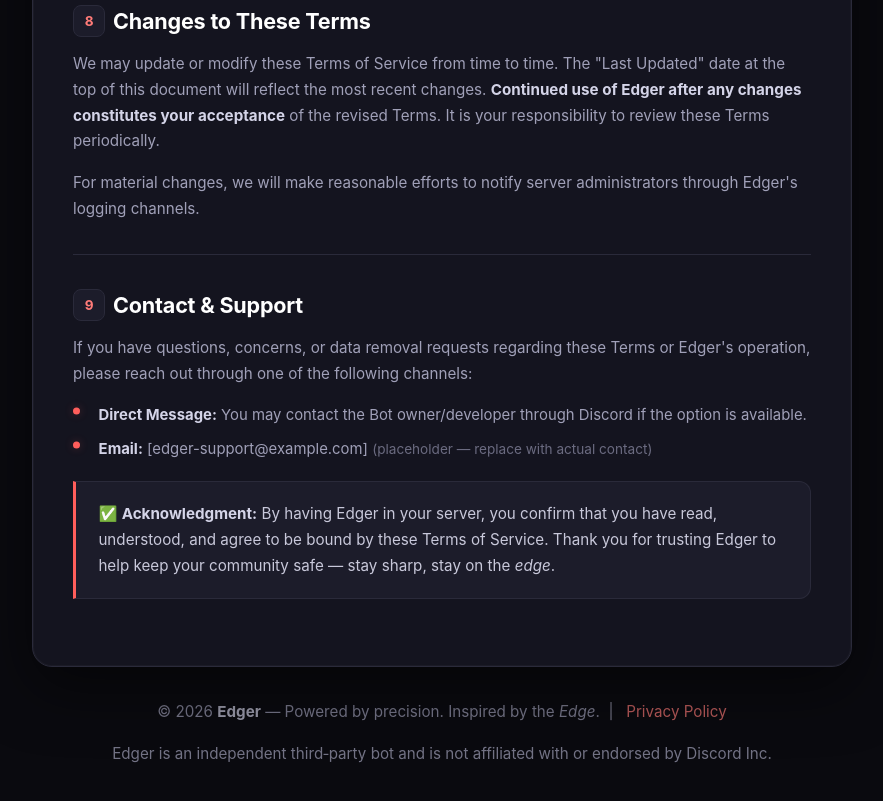
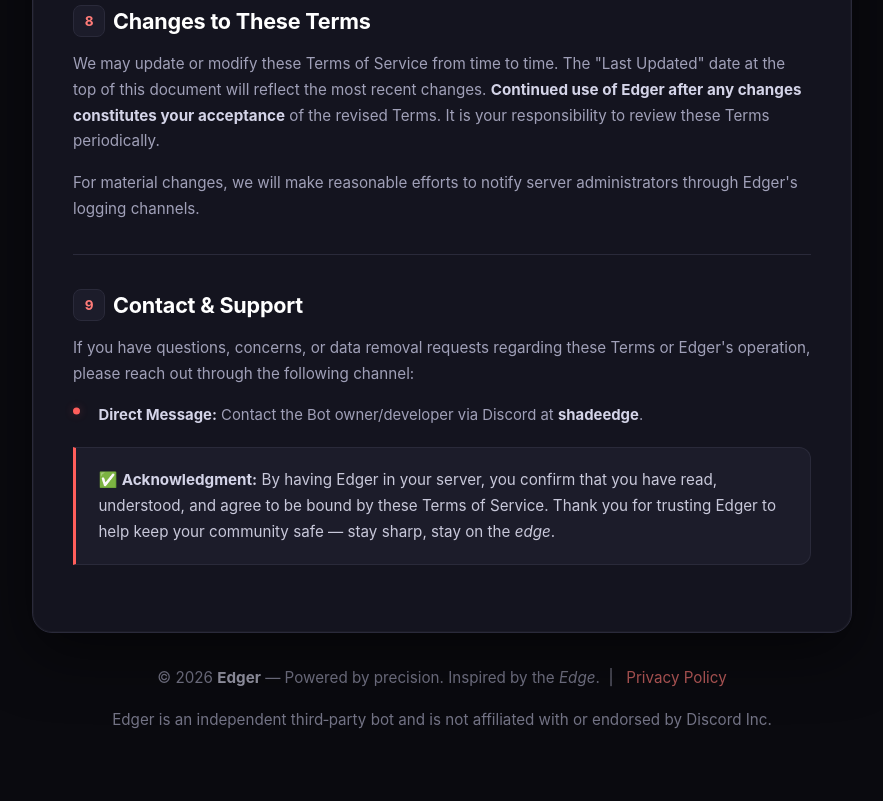
Before and after one commit to ShadeEdge/Terms-Of-Service, a plain HTML site: page index.html in a window 1280 px wide. Shown: the part 3619-4420 px from the top of the page, without its empty margins (198-1081 px from the left). Drawn offline with Linux system fonts and the light colour scheme.

```diff
--- a/index.html
+++ b/index.html
@@ -95,7 +95,6 @@
             box-shadow: 0 0 20px var(--accent-glow);
         }
 
-        /* Profile picture (GIF) styling */
         .logo-icon {
             display: inline-flex;
             align-items: center;
@@ -306,7 +305,6 @@
     <div class="container">
         <!-- Header -->
         <div class="header">
-            <!-- GIF stays as the bot's profile picture in the page -->
             <div class="logo-icon">
                 <img src="https://cdn.discordapp.com/attachments/1414665739457134765/1524855436333809756/E.gif?ex=6a5143ca&is=6a4ff24a&hm=b81c2ad902f2acd4dc72b953cb58a80f90f6ae501f1dc56c9ec96b004341dd9b&" alt="Edger Avatar">
             </div>
@@ -428,11 +426,10 @@
         <section>
             <h2><span class="section-number">9</span> Contact &amp; Support</h2>
             <p>
-                If you have questions, concerns, or data removal requests regarding these Terms or Edger's operation, please reach out through one of the following channels:
+                If you have questions, concerns, or data removal requests regarding these Terms or Edger's operation, please reach out through the following channel:
             </p>
             <ul>
-                <li><strong>Direct Message:</strong> You may contact the Bot owner/developer through Discord if the option is available.</li>
-                <li><strong>Email:</strong> [edger-support@example.com] <span style="color: #6b6b80; font-size: 0.85rem;">(placeholder — replace with actual contact)</span></li>
+                <li><strong>Direct Message:</strong> Contact the Bot owner/developer via Discord at <strong>shadeedge</strong>.</li>
             </ul>
             <div class="highlight-box">
                 <p>✅ <strong>Acknowledgment:</strong> By having Edger in your server, you confirm that you have read, understood, and agree to be bound by these Terms of Service. Thank you for trusting Edger to help keep your community safe — stay sharp, stay on the <em>edge</em>.</p>
@@ -440,7 +437,7 @@
         </section>
     </div>
 
-    <!-- Footer: Support Server link removed -->
+    <!-- Footer -->
     <div class="footer">
         <p>&copy; 2026 <strong>Edger</strong> — Powered by precision. Inspired by the <em>Edge</em>. &nbsp;| &nbsp;
             <a href="https://shadeedge.github.io/Privacy-Policy/">Privacy Policy</a>
```
